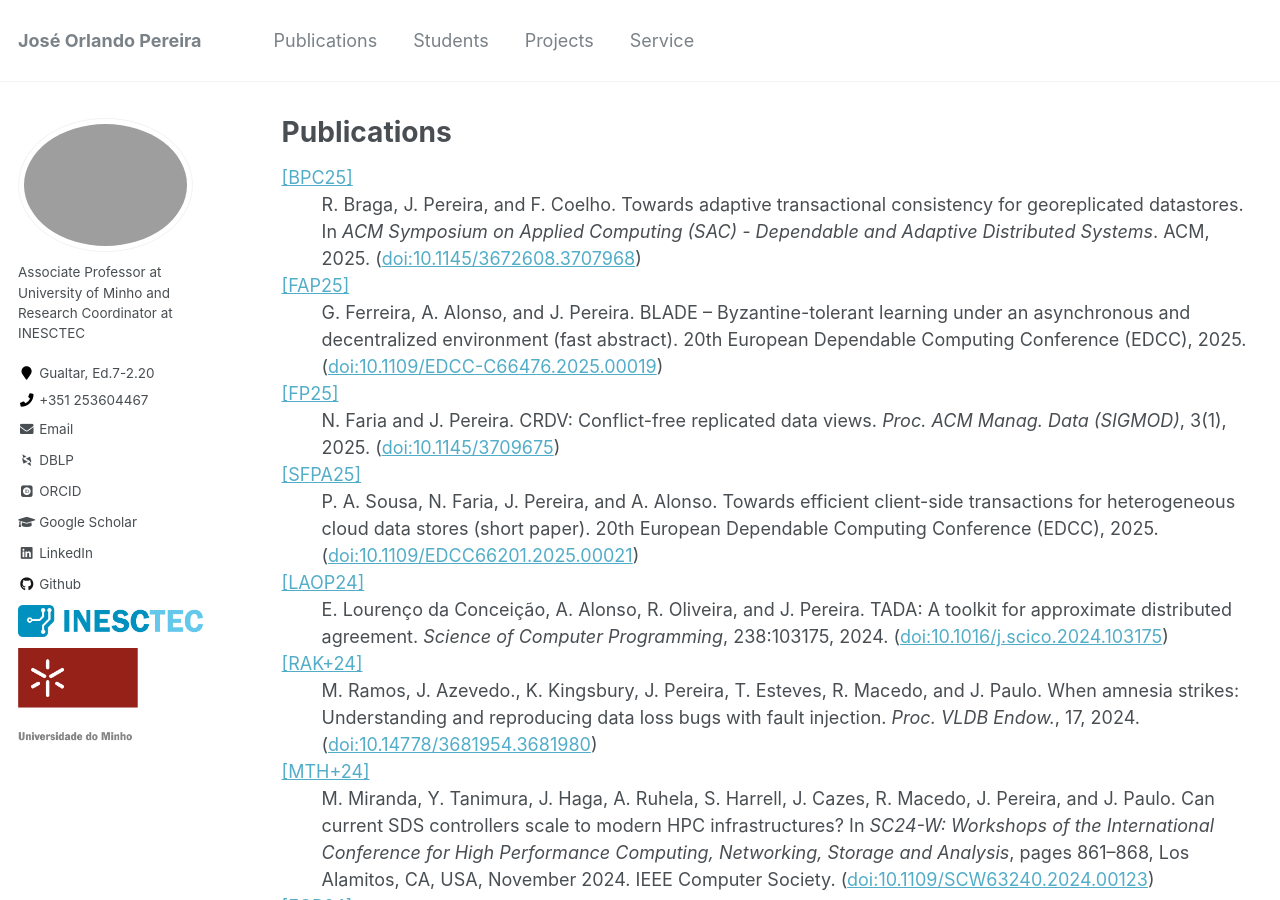
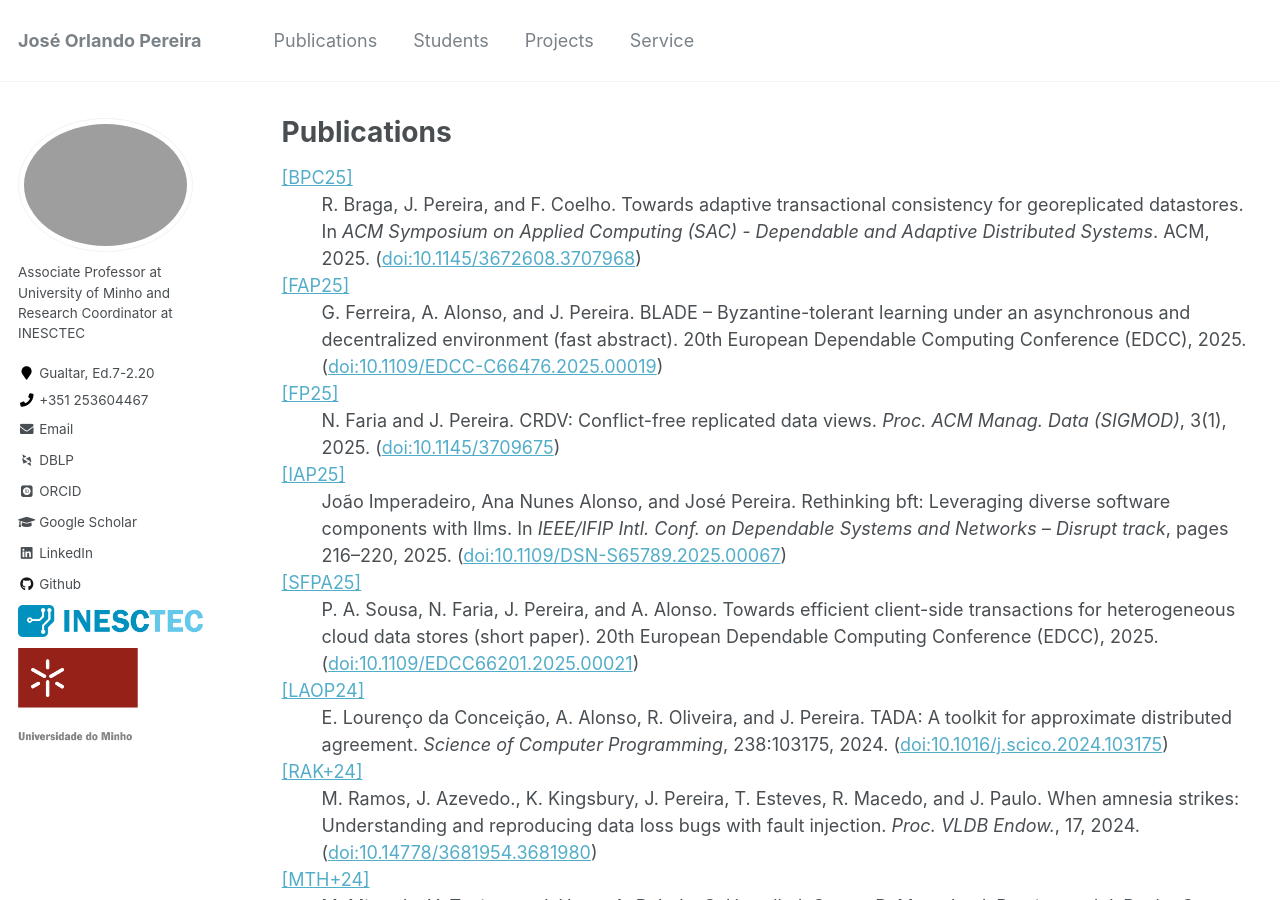
Before and after one commit to jopereira/jopereira.github.io, a Jekyll site: the page built from _pages/publications.html, in a window 1280 px wide and 900 px high. Built offline with Jekyll 4.4.1, drawn with Linux system fonts in a browser that asks for light colours; some web fonts are replaced.

Commit message:
add disrupt paper

```diff
--- a/_pages/publications.html
+++ b/_pages/publications.html
@@ -38,6 +38,15 @@ BLADE – Byzantine-tolerant learning under an asynchronous and
 CRDV: Conflict-free replicated data views.
 <cite>Proc. ACM Manag. Data (SIGMOD)</cite>, 3(1), 2025.
 (<a href="http://dx.doi.org/10.1145/3709675">doi:10.1145/3709675</a>)</dd>
+
+<!-- Authors: Imperadeiro João and Alonso Ana Nunes and Pereira José -->
+<!-- Keywords: jop -->
+<dt><a name="iap25">[IAP25]</a></dt><dd>João Imperadeiro,
+  Ana Nunes Alonso, and José Pereira.
+Rethinking bft: Leveraging diverse software components with llms.
+In <cite>IEEE/IFIP Intl. Conf. on Dependable Systems and Networks – Disrupt
+  track</cite>, pages 216–220, 2025.
+(<a href="http://dx.doi.org/10.1109/DSN-S65789.2025.00067">doi:10.1109/DSN-S65789.2025.00067</a>)</dd>
 
 <!-- Authors: P A Sousa and N Faria and J Pereira and A Alonso -->
 <!-- Keywords: jop -->
```
